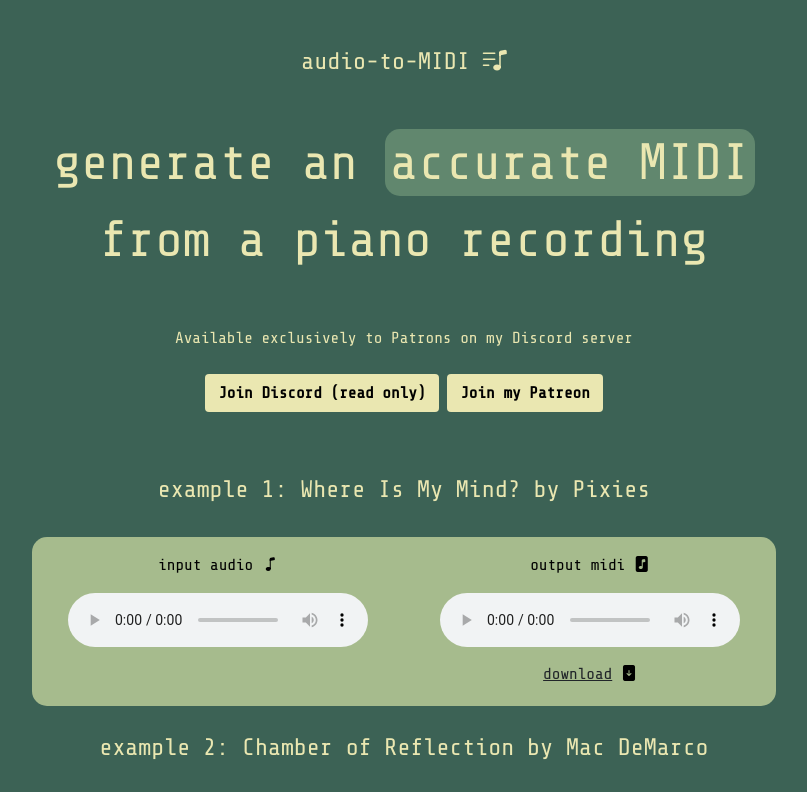
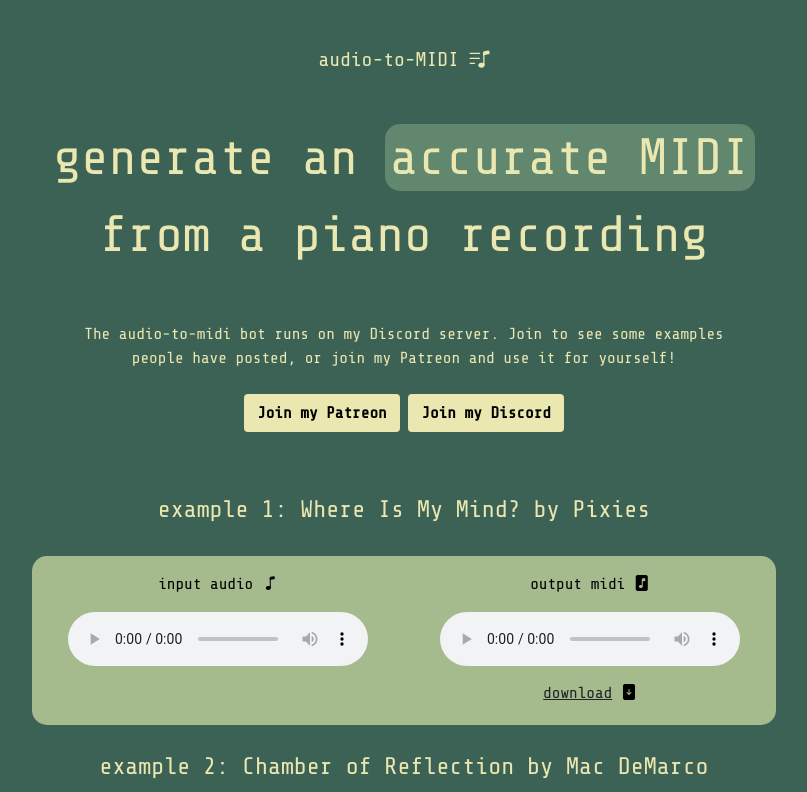
Before and after one commit to keshavkaushal/audio-to-midi, a plain HTML site: page index.html in a window 1280 px wide. Shown: the top 792 px of the page, without its empty margins (236-1043 px from the left). Drawn offline with nearby package versions, Linux system fonts and the light colour scheme.

Commit message:
Update index.html

```diff
--- a/index.html
+++ b/index.html
@@ -23,11 +23,11 @@
   <div class="container">
 
     <div class="text-center my-5">
-      <h4>audio-to-MIDI <i class="bi bi-music-note-list"></i></h4>
+      <h5>audio-to-MIDI <i class="bi bi-music-note-list"></i></h5>
       <p class="big my-5">generate an <span class="highlight">accurate MIDI</span><br>from a piano recording</p>
-      <p class="">Available exclusively to Patrons on my Discord server</p>
-      <a class="btn btn-greeen mt-2 mb-3" target="_blank" href="https://discord.gg/DGMR8ZGv9D" role="button">Join Discord (read only)</a>
+      <p class="">The audio-to-midi bot runs on my Discord server. Join to see some examples<br>people have posted, or join my Patreon and use it for yourself!</p>
       <a class="btn btn-greeen mt-2 mb-3" target="_blank" href="https://bit.ly/40NV0SJ" role="button">Join my Patreon</a>
+      <a class="btn btn-greeen mt-2 mb-3" target="_blank" href="https://discord.gg/DGMR8ZGv9D" role="button">Join my Discord</a>
     </div>
 
     <div class="row g-0">
```
